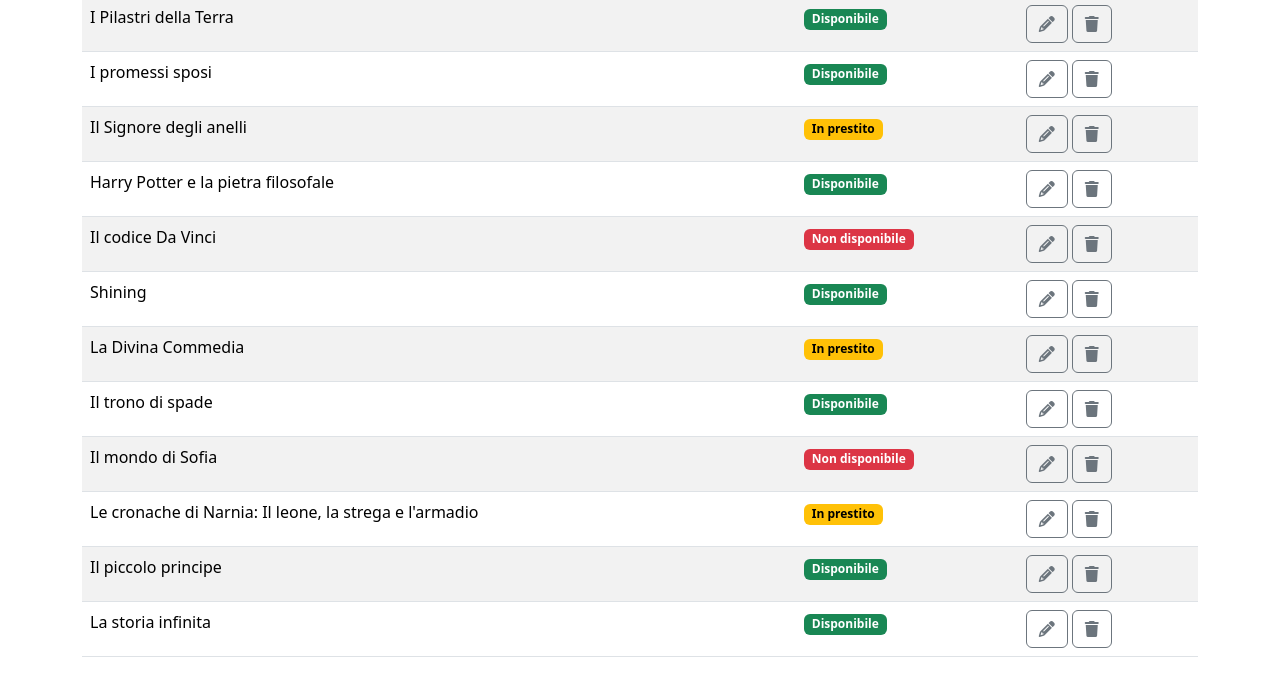
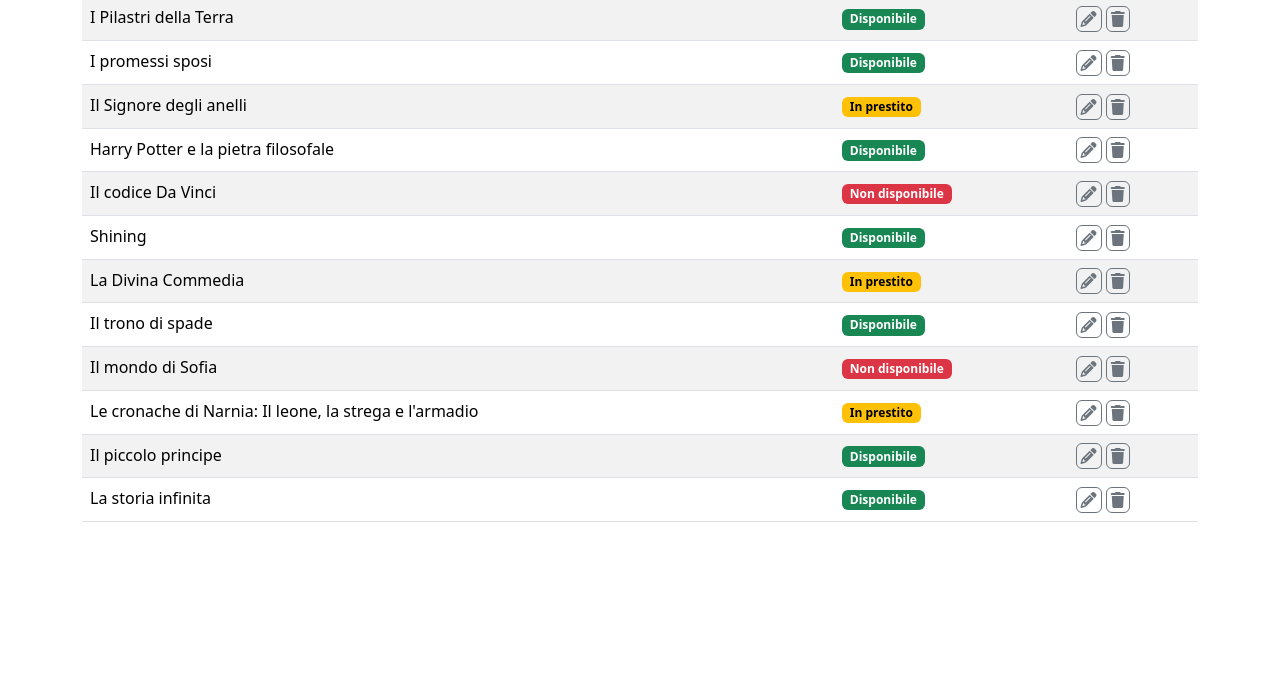
Before and after one commit to dariomicelii/html-css-bootstrap-dashboard, a plain HTML site: page index.html in a window 1280 px wide. Shown: the part 194-867 px from the top of the page. After the commit the page ends 800 px from the top, so only its background shows below. Drawn offline with nearby package versions, Linux system fonts and the light colour scheme.

Commit message:
fix table buttons

```diff
--- a/index.html
+++ b/index.html
@@ -51,7 +51,7 @@
 
     <div class="container">
         <div class="row">
-            <div class="col-6 gy-5">
+            <div class="col-6 gy-5 d-flex align-items-center">
                 <h1 class="fs-2">Catalogo Libri</h1>
             </div>
             <div class="col-6 d-flex justify-content-end gy-5">
@@ -74,7 +74,7 @@
                 </td>
                 <td>
                     <!-- Button trigger modal -->
-                    <button type="button" class="btn btn-outline-secondary" data-bs-toggle="modal" data-bs-target="#editModal">
+                    <button type="button" class="btn btn-outline-secondary px-1 py-0" data-bs-toggle="modal" data-bs-target="#editModal">
                         <i class="fa-solid fa-pencil"></i>
                       </button>
 
@@ -99,7 +99,7 @@
 
                     <!-- Button trigger modal -->
 
-                    <button type="button" class="btn btn-outline-secondary" data-bs-toggle="modal" data-bs-target="#deleteModal">
+                    <button type="button" class="btn btn-outline-secondary px-1 py-0" data-bs-toggle="modal" data-bs-target="#deleteModal">
                         <i class="fa-solid fa-trash w-5"></i>
                       </button>
 
@@ -130,7 +130,7 @@
                 </td>
                 <td>
                     <!-- Button trigger modal -->
-                    <button type="button" class="btn btn-outline-secondary" data-bs-toggle="modal" data-bs-target="#editModal">
+                    <button type="button" class="btn btn-outline-secondary px-1 py-0" data-bs-toggle="modal" data-bs-target="#editModal">
                         <i class="fa-solid fa-pencil"></i>
                       </button>
 
@@ -155,7 +155,7 @@
 
                 <!-- Button trigger modal -->
 
-                <button type="button" class="btn btn-outline-secondary" data-bs-toggle="modal" data-bs-target="#deleteModal">
+                <button type="button" class="btn btn-outline-secondary px-1 py-0" data-bs-toggle="modal" data-bs-target="#deleteModal">
                     <i class="fa-solid fa-trash w-5"></i>
                   </button>
 
@@ -186,7 +186,7 @@
                 </td>
                 <td>
                     <!-- Button trigger modal -->
-                    <button type="button" class="btn btn-outline-secondary" data-bs-toggle="modal" data-bs-target="#editModal">
+                    <button type="button" class="btn btn-outline-secondary px-1 py-0" data-bs-toggle="modal" data-bs-target="#editModal">
                         <i class="fa-solid fa-pencil"></i>
                       </button>
 
@@ -211,7 +211,7 @@
 
                     <!-- Button trigger modal -->
 
-                    <button type="button" class="btn btn-outline-secondary" data-bs-toggle="modal" data-bs-target="#deleteModal">
+                    <button type="button" class="btn btn-outline-secondary px-1 py-0" data-bs-toggle="modal" data-bs-target="#deleteModal">
                         <i class="fa-solid fa-trash w-5"></i>
                       </button>
 
@@ -240,8 +240,9 @@
                 <td>
                     <span class="badge text-bg-success">Disponibile</span>
                 </td>
-                <td>                    <!-- Button trigger modal -->
-                    <button type="button" class="btn btn-outline-secondary" data-bs-toggle="modal" data-bs-target="#editModal">
+                <td>
+                    <!-- Button trigger modal -->
+                    <button type="button" class="btn btn-outline-secondary px-1 py-0" data-bs-toggle="modal" data-bs-target="#editModal">
                         <i class="fa-solid fa-pencil"></i>
                       </button>
 
@@ -266,7 +267,7 @@
 
                     <!-- Button trigger modal -->
 
-                    <button type="button" class="btn btn-outline-secondary" data-bs-toggle="modal" data-bs-target="#deleteModal">
+                    <button type="button" class="btn btn-outline-secondary px-1 py-0" data-bs-toggle="modal" data-bs-target="#deleteModal">
                         <i class="fa-solid fa-trash w-5"></i>
                       </button>
 
@@ -297,7 +298,7 @@
                 </td>
                 <td>
                 <!-- Button trigger modal -->
-                <button type="button" class="btn btn-outline-secondary" data-bs-toggle="modal" data-bs-target="#editModal">
+                <button type="button" class="btn btn-outline-secondary px-1 py-0" data-bs-toggle="modal" data-bs-target="#editModal">
                     <i class="fa-solid fa-pencil"></i>
                   </button>
 
@@ -322,7 +323,7 @@
 
                 <!-- Button trigger modal -->
 
-                <button type="button" class="btn btn-outline-secondary" data-bs-toggle="modal" data-bs-target="#deleteModal">
+                <button type="button" class="btn btn-outline-secondary px-1 py-0" data-bs-toggle="modal" data-bs-target="#deleteModal">
                     <i class="fa-solid fa-trash w-5"></i>
                   </button>
 
@@ -353,7 +354,7 @@
                 </td>
                 <td>
                 <!-- Button trigger modal -->
-                <button type="button" class="btn btn-outline-secondary" data-bs-toggle="modal" data-bs-target="#editModal">
+                <button type="button" class="btn btn-outline-secondary px-1 py-0" data-bs-toggle="modal" data-bs-target="#editModal">
                     <i class="fa-solid fa-pencil"></i>
                   </button>
 
@@ -378,7 +379,7 @@
 
                 <!-- Button trigger modal -->
 
-                <button type="button" class="btn btn-outline-secondary" data-bs-toggle="modal" data-bs-target="#deleteModal">
+                <button type="button" class="btn btn-outline-secondary px-1 py-0" data-bs-toggle="modal" data-bs-target="#deleteModal">
                     <i class="fa-solid fa-trash w-5"></i>
                   </button>
 
@@ -409,7 +410,7 @@
                 </td>
                 <td>
                 <!-- Button trigger modal -->
-                <button type="button" class="btn btn-outline-secondary" data-bs-toggle="modal" data-bs-target="#editModal">
+                <button type="button" class="btn btn-outline-secondary px-1 py-0" data-bs-toggle="modal" data-bs-target="#editModal">
                     <i class="fa-solid fa-pencil"></i>
                   </button>
 
@@ -434,7 +435,7 @@
 
                 <!-- Button trigger modal -->
 
-                <button type="button" class="btn btn-outline-secondary" data-bs-toggle="modal" data-bs-target="#deleteModal">
+                <button type="button" class="btn btn-outline-secondary px-1 py-0" data-bs-toggle="modal" data-bs-target="#deleteModal">
                     <i class="fa-solid fa-trash w-5"></i>
                   </button>
 
@@ -465,7 +466,7 @@
                 </td>
                 <td>
                                         <!-- Button trigger modal -->
-                                        <button type="button" class="btn btn-outline-secondary" data-bs-toggle="modal" data-bs-target="#editModal">
+                                        <button type="button" class="btn btn-outline-secondary px-1 py-0" data-bs-toggle="modal" data-bs-target="#editModal">
                                             <i class="fa-solid fa-pencil"></i>
                                           </button>
 
@@ -490,7 +491,7 @@
 
                                         <!-- Button trigger modal -->
 
-                                        <button type="button" class="btn btn-outline-secondary" data-bs-toggle="modal" data-bs-target="#deleteModal">
+                                        <button type="button" class="btn btn-outline-secondary px-1 py-0" data-bs-toggle="modal" data-bs-target="#deleteModal">
                                             <i class="fa-solid fa-trash w-5"></i>
                                           </button>
 
@@ -521,7 +522,7 @@
                 </td>
                 <td>
                                         <!-- Button trigger modal -->
-                                        <button type="button" class="btn btn-outline-secondary" data-bs-toggle="modal" data-bs-target="#editModal">
+                                        <button type="button" class="btn btn-outline-secondary px-1 py-0" data-bs-toggle="modal" data-bs-target="#editModal">
                                             <i class="fa-solid fa-pencil"></i>
                                           </button>
 
@@ -546,7 +547,7 @@
 
                                         <!-- Button trigger modal -->
 
-                                        <button type="button" class="btn btn-outline-secondary" data-bs-toggle="modal" data-bs-target="#deleteModal">
+                                        <button type="button" class="btn btn-outline-secondary px-1 py-0" data-bs-toggle="modal" data-bs-target="#deleteModal">
                                             <i class="fa-solid fa-trash w-5"></i>
                                           </button>
 
@@ -577,7 +578,7 @@
                 </td>
                 <td>
                                         <!-- Button trigger modal -->
-                                        <button type="button" class="btn btn-outline-secondary" data-bs-toggle="modal" data-bs-target="#editModal">
+                                        <button type="button" class="btn btn-outline-secondary px-1 py-0" data-bs-toggle="modal" data-bs-target="#editModal">
                                             <i class="fa-solid fa-pencil"></i>
                                           </button>
 
@@ -602,7 +603,7 @@
 
                                         <!-- Button trigger modal -->
 
-                                        <button type="button" class="btn btn-outline-secondary" data-bs-toggle="modal" data-bs-target="#deleteModal">
+                                        <button type="button" class="btn btn-outline-secondary px-1 py-0" data-bs-toggle="modal" data-bs-target="#deleteModal">
                                             <i class="fa-solid fa-trash w-5"></i>
                                           </button>
 
@@ -633,7 +634,7 @@
                 </td>
                 <td>
                                         <!-- Button trigger modal -->
-                                        <button type="button" class="btn btn-outline-secondary" data-bs-toggle="modal" data-bs-target="#editModal">
+                                        <button type="button" class="btn btn-outline-secondary px-1 py-0" data-bs-toggle="modal" data-bs-target="#editModal">
                                             <i class="fa-solid fa-pencil"></i>
                                           </button>
 
@@ -658,7 +659,7 @@
 
                                         <!-- Button trigger modal -->
 
-                                        <button type="button" class="btn btn-outline-secondary" data-bs-toggle="modal" data-bs-target="#deleteModal">
+                                        <button type="button" class="btn btn-outline-secondary px-1 py-0" data-bs-toggle="modal" data-bs-target="#deleteModal">
                                             <i class="fa-solid fa-trash w-5"></i>
                                           </button>
 
@@ -689,7 +690,7 @@
                 </td>
                 <td>
                                         <!-- Button trigger modal -->
-                                        <button type="button" class="btn btn-outline-secondary" data-bs-toggle="modal" data-bs-target="#editModal">
+                                        <button type="button" class="btn btn-outline-secondary px-1 py-0" data-bs-toggle="modal" data-bs-target="#editModal">
                                             <i class="fa-solid fa-pencil"></i>
                                           </button>
 
@@ -714,7 +715,7 @@
 
                                         <!-- Button trigger modal -->
 
-                                        <button type="button" class="btn btn-outline-secondary" data-bs-toggle="modal" data-bs-target="#deleteModal">
+                                        <button type="button" class="btn btn-outline-secondary px-1 py-0" data-bs-toggle="modal" data-bs-target="#deleteModal">
                                             <i class="fa-solid fa-trash w-5"></i>
                                           </button>
 
```
